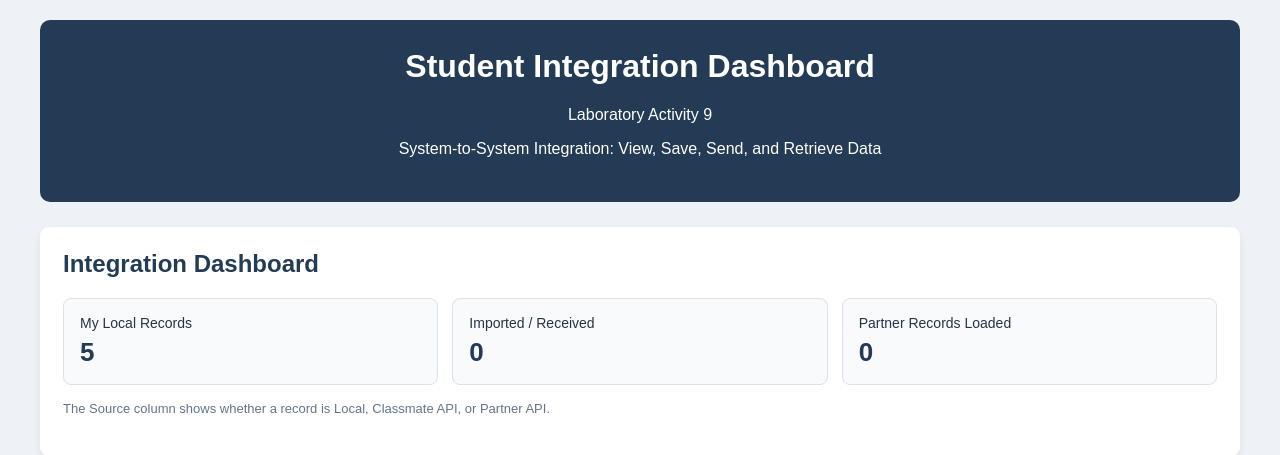
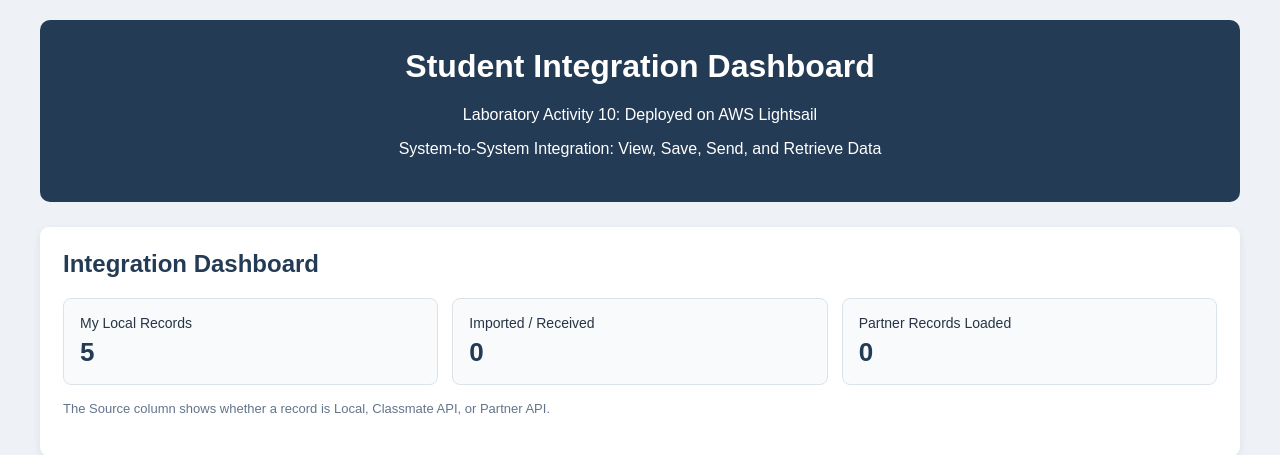
Before and after one commit to paca-oncisjero-maker/jero-act-10, a Flask app: page / in a window 1280 px wide. Shown: the top 455 px of the page. Run offline with Flask 3, Linux system fonts and the light colour scheme; data comes from the database, SQL or seed files in the repository.

Commit message:
Update page header for AWS Lightsail deployment

```diff
--- a/templates/index.html
+++ b/templates/index.html
@@ -7,7 +7,7 @@
 
     <meta name="viewport" content="width=device-width, initial-scale=1.0">
 
-    <title>Student Integration - Activity 9</title>
+    <title>Student Integration - Activity 10 (AWS Lightsail)</title>
 
     <style>
 
@@ -374,7 +374,7 @@
 
         <h1>Student Integration Dashboard</h1>
 
-        <p>Laboratory Activity 9</p>
+        <p>Laboratory Activity 10: Deployed on AWS Lightsail</p>
 
         <p>System-to-System Integration: View, Save, Send, and Retrieve Data</p>
 
```
